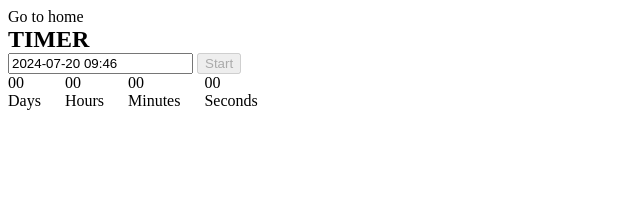
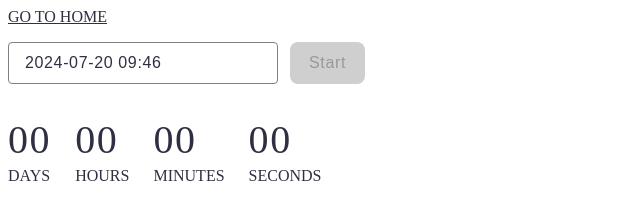
Before and after one commit to dariahavlovych/goit-js-hw-10, a website built with Vite: page src/1-timer.html in a window 1280 px wide. Shown: the whole page, without its empty margins (0-640 px from the left). Built offline with nearby package versions, Linux system fonts and the light colour scheme.

Commit message:
add basic styles for timer

```diff
--- a/src/1-timer.html
+++ b/src/1-timer.html
@@ -10,7 +10,6 @@
   <body>
     <section>
       <a href="./index.html">Go to home</a>
-      <h1>TIMER</h1>
     </section>
     <section>
       <input type="text" id="datetime-picker" />
--- a/src/css/styles.css
+++ b/src/css/styles.css
@@ -20,12 +20,30 @@ ul {
 }
 
 a {
+  display: block;
   color: currentColor;
-  text-decoration: none;
 }
 
 button {
   cursor: pointer;
+  border-radius: 8px;
+  border: none;
+  padding: 8px 16px;
+  font-weight: 500;
+  font-size: 16px;
+  line-height: 1.5;
+  letter-spacing: 0.04em;
+  color: #fff;
+  background-color: #4e75ff;
+}
+
+button[disabled] {
+  color: #989898;
+  background-color: #cfcfcf;
+}
+
+button:not([disabled]):hover {
+  background-color: #6c8cff;
 }
 
 img {
@@ -35,8 +53,11 @@ img {
 }
 
 /* styles */
-.header {
-  padding: 20px 0;
+
+section > a {
+  margin-bottom: 16px;
+  color: #2e2f42;
+  text-transform: uppercase;
 }
 
 .nav-list {
@@ -44,6 +65,11 @@ img {
   align-items: center;
   justify-content: flex-start;
   gap: 40px;
+  font-weight: 400;
+  font-size: 16px;
+  line-height: 1.5;
+  color: #2e2f42;
+  text-transform: uppercase;
 }
 
 .nav-link {
@@ -65,3 +91,56 @@ img {
   display: flex;
   flex-direction: column;
 }
+
+span.value {
+  font-weight: 400;
+  font-size: 40px;
+  line-height: 1.2;
+  letter-spacing: 0.04em;
+  color: #2e2f42;
+}
+
+span.label {
+  font-weight: 400;
+  font-size: 16px;
+  line-height: 1.5;
+  color: #2e2f42;
+  text-transform: uppercase;
+}
+
+input[id='datetime-picker'] {
+  width: 236px;
+  height: 24px;
+  padding: 8px 16px;
+  border-radius: 4px;
+  border: 1px solid #808080;
+  font-weight: 400;
+  font-size: 16px;
+  line-height: 1.5;
+  letter-spacing: 0.04em;
+  color: #2e2f42;
+  margin-right: 8px;
+  background-color: #fff;
+}
+
+input[id='datetime-picker']:not([disabled]):hover {
+  border: 1px solid #000;
+}
+
+input[id='datetime-picker']:not([disabled]):active {
+  border: 1px solid #4e75ff;
+}
+
+input[disabled] {
+  color: #808080;
+  background-color: #fafafa;
+}
+
+button[data-start] {
+  width: 75px;
+  height: 42px;
+}
+
+.timer {
+  margin-top: 32px;
+}
```
Also changed, not shown: src/2-snackbar.html (+3 -2 lines).
